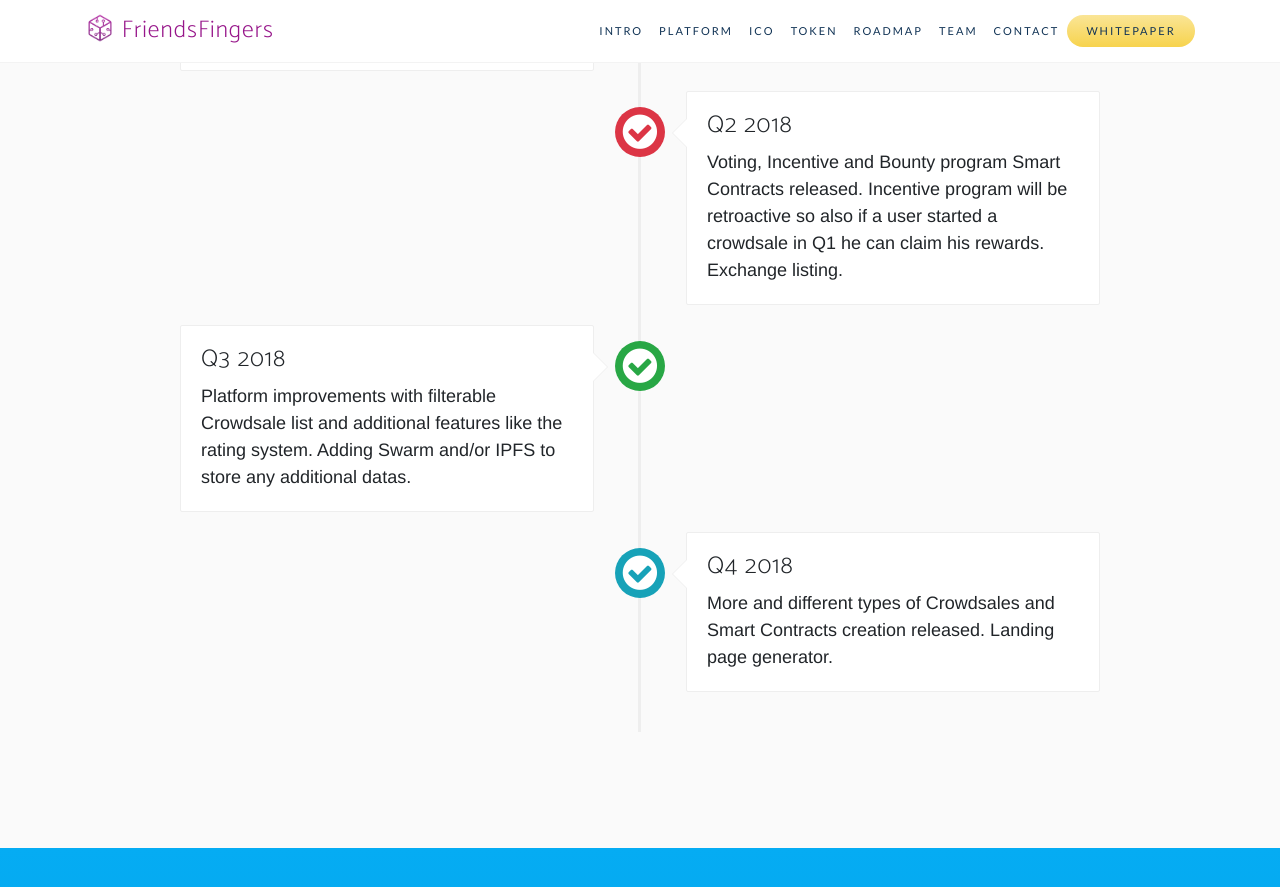
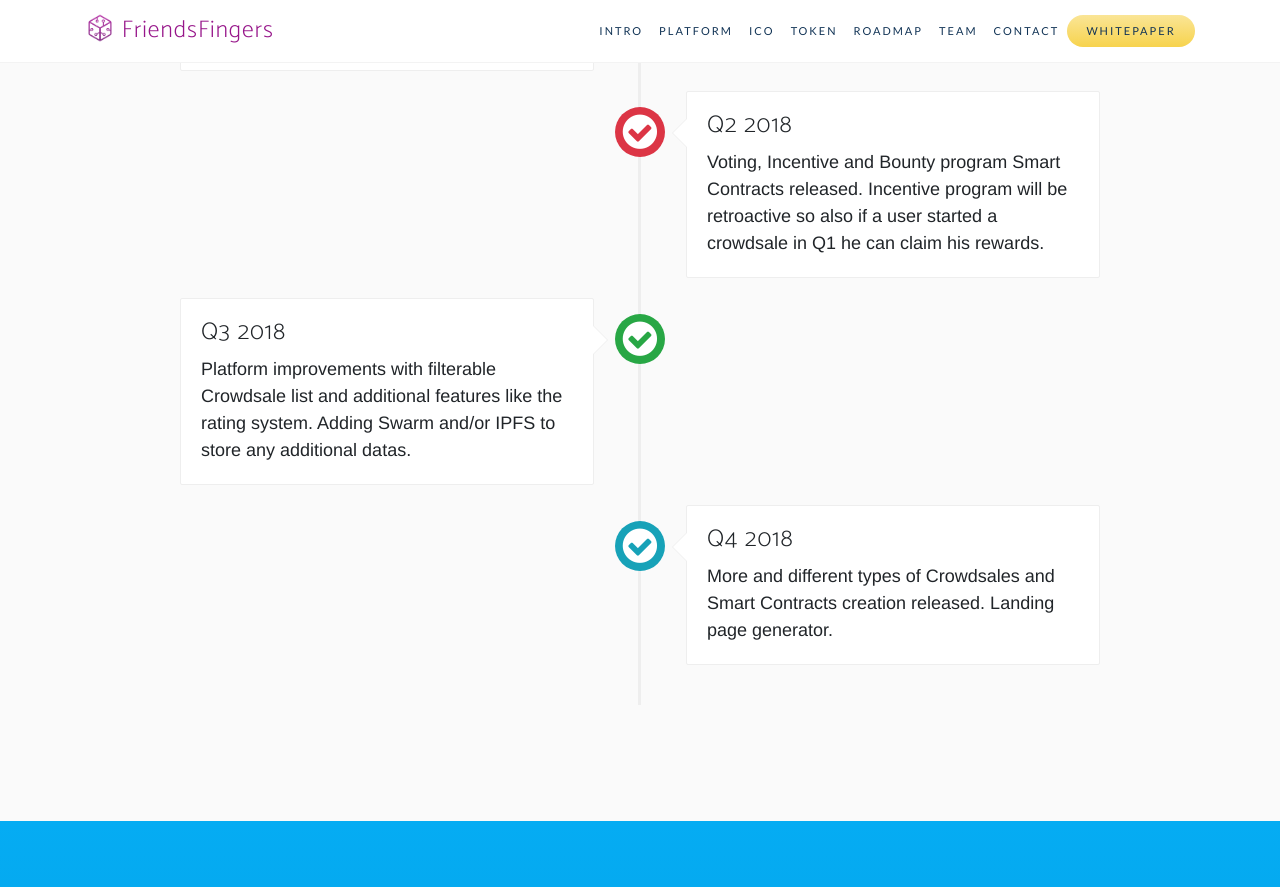
Before and after one commit to FriendsFingers/friendsfingers.github.io, a Jekyll site: the page built from index.html, in a window 1280 px wide and 900 px high, scrolled down 5702 px. Shown: the top 887 px of the window. Built offline with Jekyll 4.4.1, drawn with Linux system fonts in a browser that asks for light colours; some web fonts are replaced; a script that is not in the unit is left out; comment, search, counter and statistics services are not loaded.

Commit message:
fix toolbal menu

```diff
--- a/_includes/crowdsale-details.html
+++ b/_includes/crowdsale-details.html
@@ -23,7 +23,7 @@
                 <div class="card mb-3">
                     <div class="card-header">
                         Project Details
-                        <a v-if="!crowdsale.paused && crowdsale.hasEnded && isCrowdsaleOwner" class="dropdown-toggle float-right"
+                        <a v-if="!crowdsale.paused && crowdsale.hasEnded && isCrowdsaleOwner && (!crowdsale.isFinalized || restartLink !== '')" class="dropdown-toggle float-right"
                            href="#"
                            id="menuDropdown"
                            role="button"
--- a/_includes/sections/roadmap-table.html
+++ b/_includes/sections/roadmap-table.html
@@ -17,7 +17,7 @@
                 <h4 class="timeline-title">Q2 2018</h4>
             </div>
             <div class="timeline-body">
-                <p>Voting, Incentive and Bounty program Smart Contracts released. Incentive program will be retroactive so also if a user started a crowdsale in Q1 he can claim his rewards.<br>Exchange listing.</p>
+                <p>Voting, Incentive and Bounty program Smart Contracts released. Incentive program will be retroactive so also if a user started a crowdsale in Q1 he can claim his rewards.</p>
             </div>
         </div>
     </li>
```
